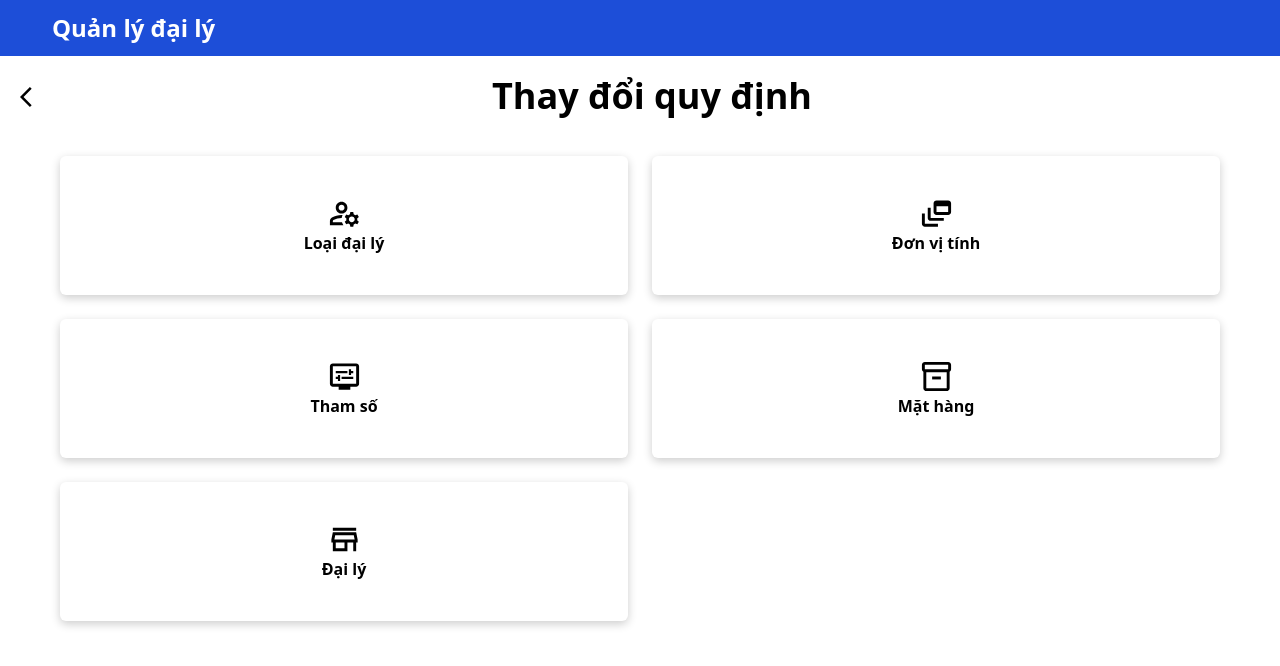
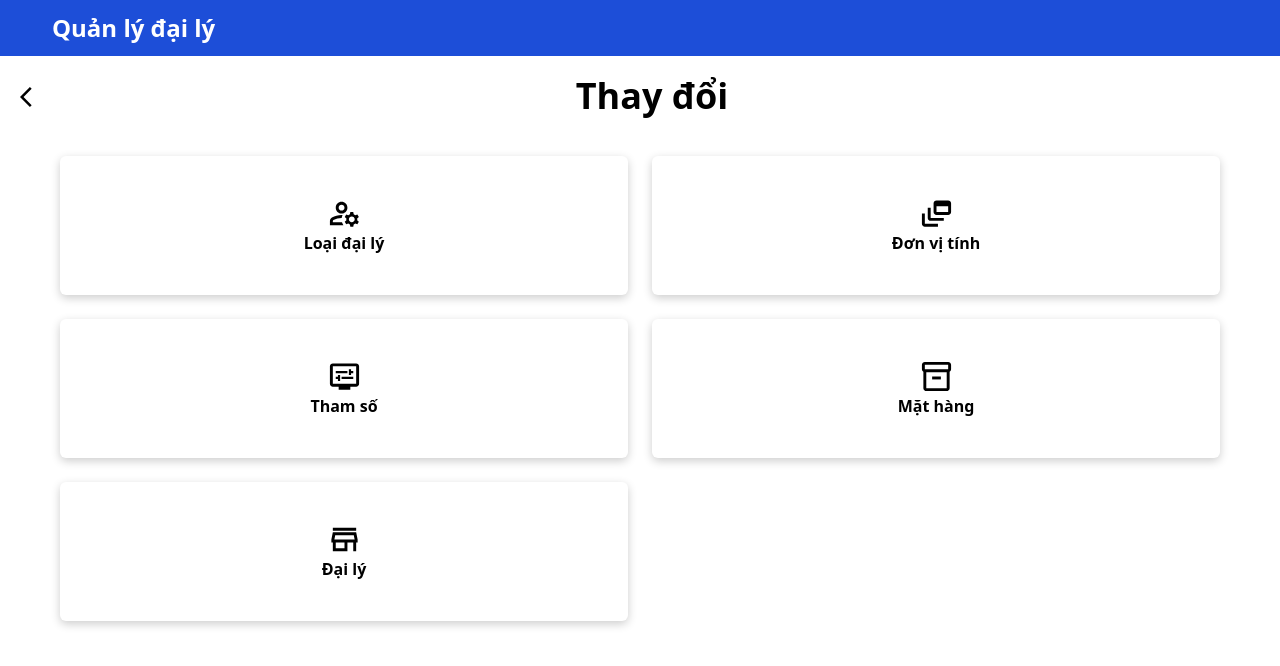
Before and after one commit to tannnt23/SE104.N21-QuanLyDaiLy, a React (Vite) app: page /thay-doi-quy-dinh in a window 1280 px wide. Shown: the top 666 px of the page. Built offline with nearby package versions, Linux system fonts and the light colour scheme; what material-ui-confirm would draw is missing.

Commit message:
update sth, done thay doi dai ly

```diff
--- a/src/pages/thaydoiquydinh/ThayDoiQuyDinh.jsx
+++ b/src/pages/thaydoiquydinh/ThayDoiQuyDinh.jsx
@@ -47,7 +47,7 @@ function ThayDoiQuyDinh() {
       <div className="flex justify-center items-center mb-10 ">
         <BackButton className="mr-4" />
         <h2 className="text-4xl font-bold text-center w-full">
-          Thay đổi quy định
+          Thay đổi
         </h2>
       </div>
       {/* Form */}
```
